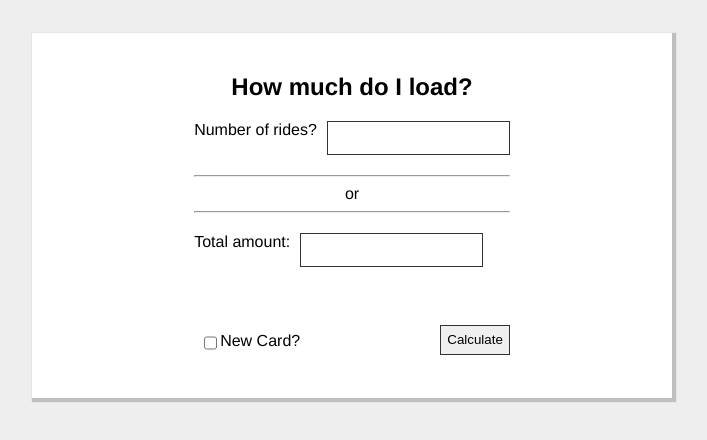
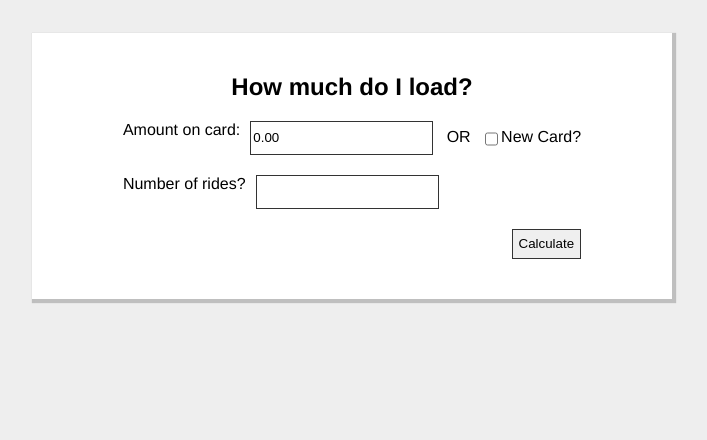
Before and after one commit to kiracp/electron-fare-calculator, an Electron app: page index.html in a window 1100 px wide. Shown: the whole page, without its empty margins (1-708 px from the left). Drawn offline with Linux system fonts and the light colour scheme.

Commit message:
redoing the logic of the form

```diff
--- a/index.html
+++ b/index.html
@@ -9,19 +9,21 @@
 
 
     <div class="container"><form onSubmit="calculateFare()">
+
       <h2>How much do I load?</h2>
+
+      <div class="row">
+        Amount on card: <input id="amtCard" type="number" min="0" step="0.01" value="0.00" name="amtCard"/>
+        <div class="inline-field">
+          &nbsp;&nbsp;&nbsp;OR
+          <input id="newCard" type="checkbox" name="newCard"/><label for="newCard" style="margin-bottom:0;"> New Card?</label>
+        </div>
+      </div>
       <div class="row">
         Number of rides? <input id="numRides" type="number" min="1" step="1" name="numRides"/>
       </div>
-      <hr>or<hr>
       <div class="row">
-        Total amount: <input id="totalAmt" type="number" min="2.75" step="0.01" name="totalAmt" />
-      </div>
-      <br>
-      <div class="row">
-        <div class="inline-field">
-          <input id="newCard" type="checkbox" name="newCard"/><label for="newCard" style="margin-bottom:0;"> New Card?</label>
-        </div>
+
         <input type="submit" name="submit" value="Calculate" style="float:right; margin-left:auto"/>
       </div>
       <div id="answer"></div>
```
